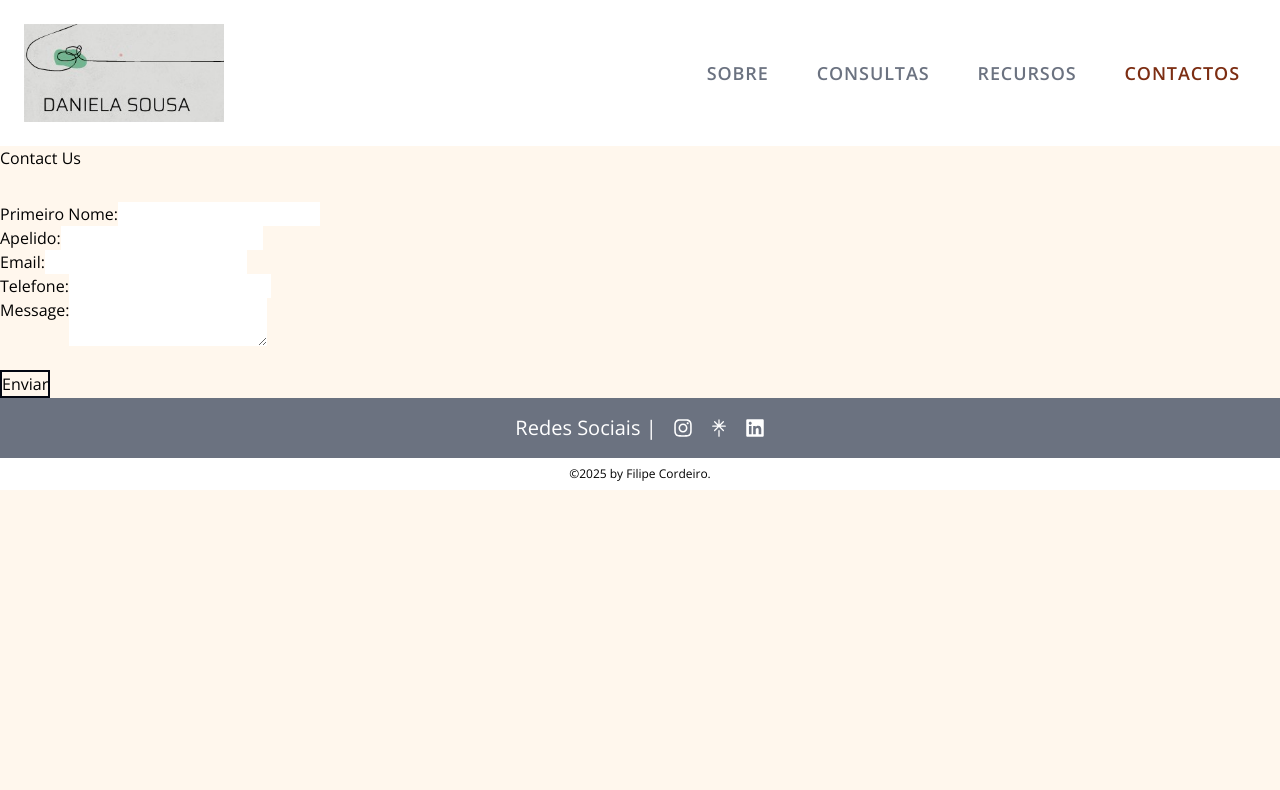
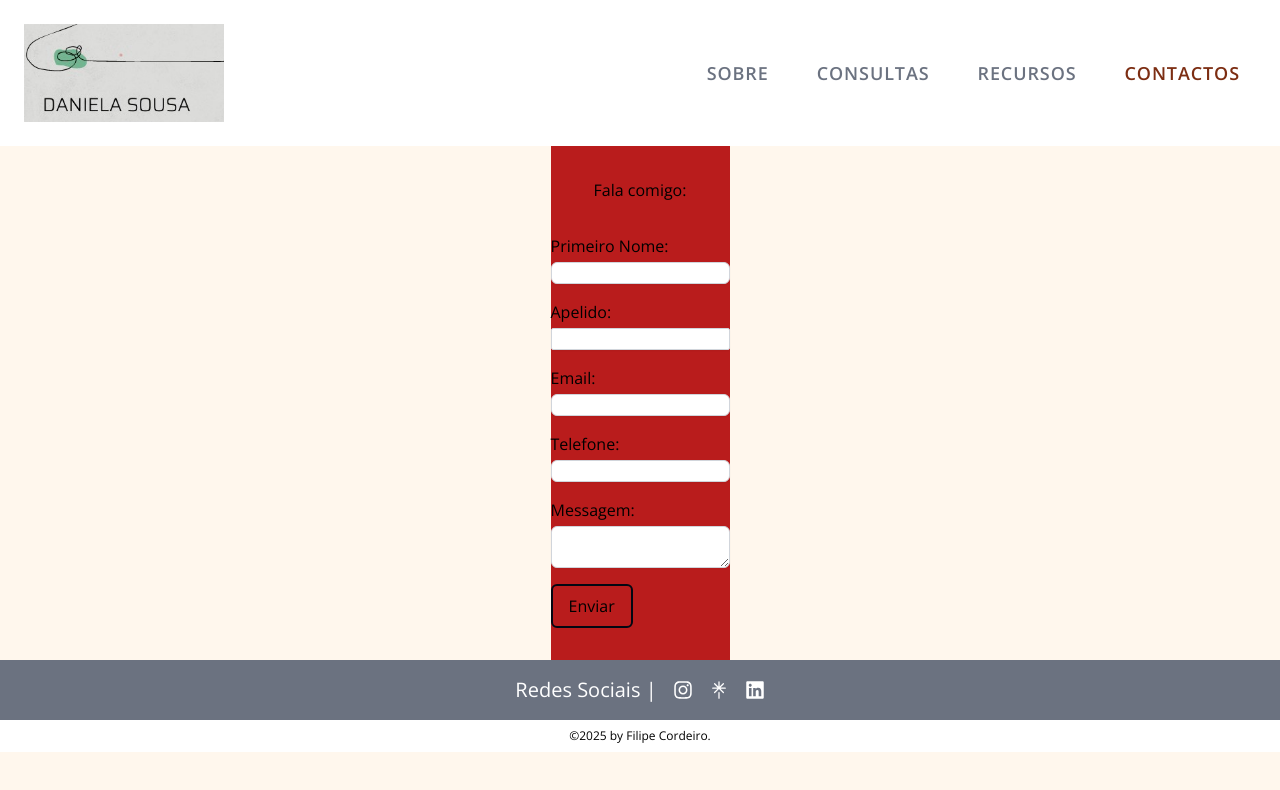
Before and after one commit to DeleteMind/site_psicologa, a Next.js app in the folder daniela-app/: page /contactos in a window 1280 px wide. Shown: the top 790 px of the page. Built offline with nearby package versions, Linux system fonts and the light colour scheme.

Commit message:
Contact_pages_uptdated

```diff
--- a/daniela-app/app/contactos/page.tsx
+++ b/daniela-app/app/contactos/page.tsx
@@ -32,7 +32,6 @@ export default function ContactPage() {
     if (isSubmitting) return; // Prevent multiple submissions
     setIsSubmitting(true); // Disable further submissions
 
-
     try {
       const res = await fetch("/api/contact", {
         method: "POST",
@@ -61,75 +60,79 @@ export default function ContactPage() {
   };
 
   return (
-    <main className="container w-full mx-auto flex flex-col gap-8">
-
-      <h1>Contact Us</h1>
-      <form onSubmit={handleSubmit}>
-        <label>
-          Primeiro Nome:
+    <main className=" w-full flex ">
+      <div className="w-auto mx-auto flex flex-col items-center gap-8  py-8 bg-red-700">
+        <h1>Fala comigo:</h1>
+        <form onSubmit={handleSubmit} className="space-y-4">
+          <div className="flex flex-col">
+            <label className="text-left">Primeiro Nome:</label>
             <input
               type="text"
               name="firstName"
               value={formData.firstName}
               onChange={handleChange}
               required
+              className="mt-1 block w-full border border-gray-300 rounded-md shadow-sm focus:ring-indigo-500 focus:border-indigo-500 sm:text-sm"
             />
-        </label>
-        <br />
+          </div>
 
-        <label>
-          Apelido:
+          <div className="flex flex-col">
+            <label className="text-left">Apelido:</label>
             <input
               type="text"
               name="lastName"
               value={formData.lastName}
               onChange={handleChange}
               required
+              className="mt-1 block w-full border border-gray-300 rounded-sm shadow-sm focus:ring-indigo-500 focus:border-indigo-500 sm:text-sm"
             />
-        </label>
-        <br />
+          </div>
 
-        <label>
-          Email:
+          <div className="flex flex-col">
+            <label className="text-left">Email:</label>
             <input
               type="email"
               name="email"
               value={formData.email}
               onChange={handleChange}
               required
+              className="mt-1 block w-full border border-gray-300 rounded-md shadow-sm focus:ring-indigo-500 focus:border-indigo-500 sm:text-sm"
             />
-        </label>
-        <br />
+          </div>
 
-        <label>
-          Telefone:
+          <div className="flex flex-col">
+            <label className="text-left">Telefone:</label>
             <input
               type="tel"
               name="phone"
               value={formData.phone}
               onChange={handleChange}
-            pattern="^\+?[1-9]\d{1,14}$"  // Optional validation pattern
+              pattern="^\+?[1-9]\d{1,14}$" // Optional validation pattern
+              className="mt-1 block w-full border border-gray-300 rounded-md shadow-sm focus:ring-indigo-500 focus:border-indigo-500 sm:text-sm"
             />
-        </label>
-        <br />
+          </div>
 
-        <label className="flex" >
-          Message:
+          <div className="flex flex-col">
+            <label className="text-left">Messagem:</label>
             <textarea
               name="message"
               value={formData.message}
               onChange={handleChange}
               required
+              className="mt-1 block w-full border border-gray-300 rounded-md shadow-sm focus:ring-indigo-500 focus:border-indigo-500 sm:text-sm"
             ></textarea>
-        </label>
-        <br />
+          </div>
 
-        <button className="border-2 border-gray-950" type="submit" disabled={isSubmitting}>
+          <button
+            className="border-2 border-gray-950 px-4 py-2 rounded-md hover:bg-gray-200"
+            type="submit"
+            disabled={isSubmitting}
+          >
             {isSubmitting ? "A enviar..." : "Enviar"}
           </button>
         </form>
         {status && <p>{status}</p>}
-
+      </div>
     </main>
   );
 }
```
Lines whose indentation alone changed are shown as unchanged.
